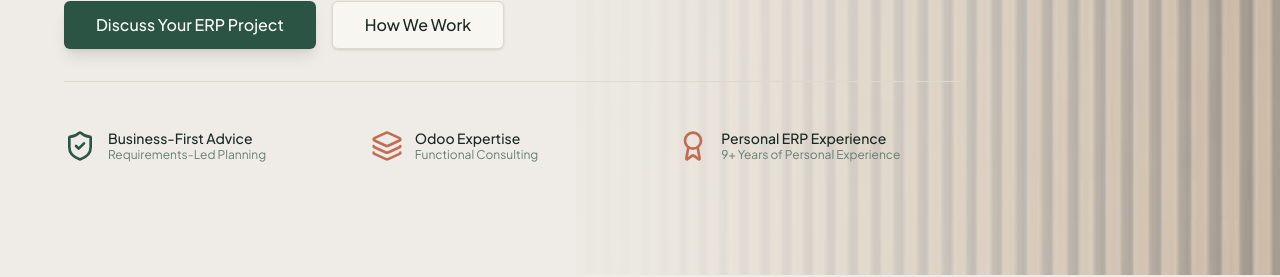
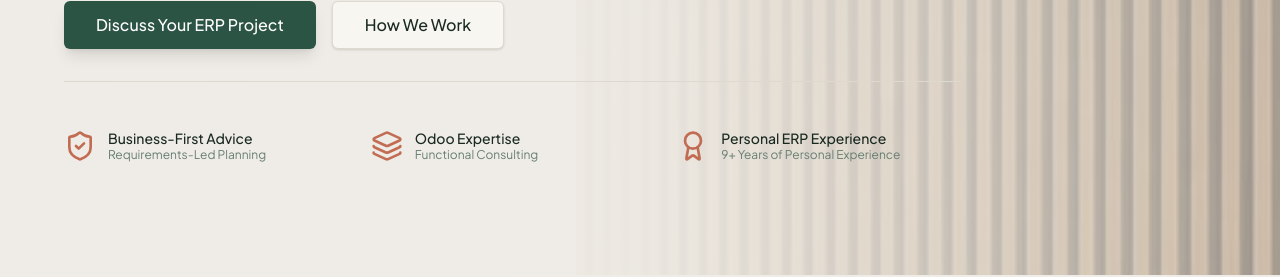
Before and after one commit to meghalshah9531/marvellous-website-vercel, a React (Vite) app in the folder artifacts/marvellous-consulting/: page / in a window 1280 px wide. Shown: the part 780-1057 px from the top of the page. Built offline with nearby package versions, Linux system fonts and the light colour scheme.

Commit message:
fix: color Business-first logo

```diff
--- a/artifacts/marvellous-consulting/src/components/home-hero.tsx
+++ b/artifacts/marvellous-consulting/src/components/home-hero.tsx
@@ -48,7 +48,7 @@ export function HomeHero() {
           {/* Balanced Trust Indicators */}
           <ScrollReveal delay={0.3} className="pt-12 grid grid-cols-1 sm:grid-cols-3 gap-6 border-t border-border mt-8">
             <div className="flex items-center gap-3">
-              <ShieldCheck className="size-8 text-primary shrink-0" />
+              <ShieldCheck className="size-8 text-secondary shrink-0" />
               <div>
                 <p className="font-medium text-foreground text-sm leading-tight">Business-First Advice</p>
                 <p className="text-xs text-muted-foreground">Requirements-Led Planning</p>
```
